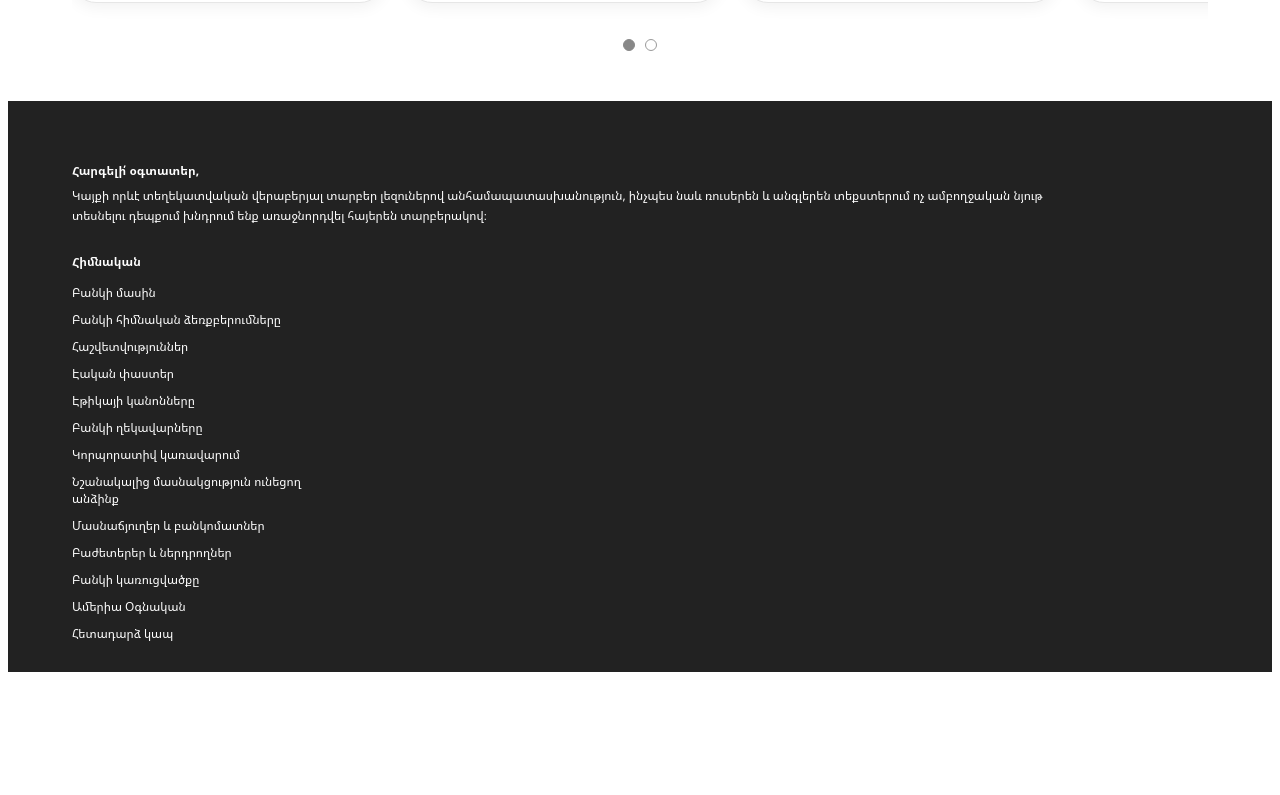
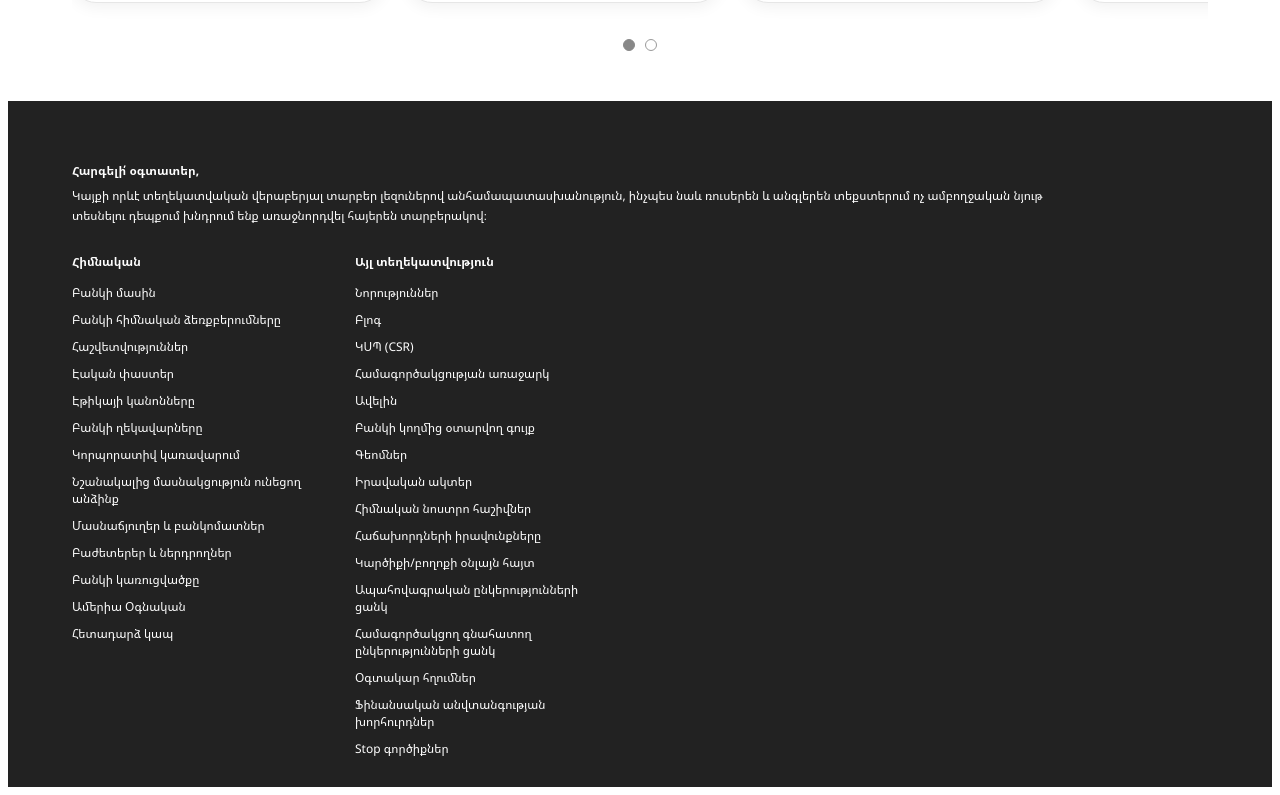
Before and after one commit to Artur-2013/AmeriaBank, a React (Vite) app in the folder Ameriabank/: page / in a window 1280 px wide. Shown: the part 4025-4820 px from the top of the page. Before the commit the page ends 4705 px from the top, so only its background shows below. Built offline with nearby package versions, Linux system fonts and the light colour scheme.

Commit message:
FooterText3

```diff
--- a/Ameriabank/src/components/Footer/Footer.jsx
+++ b/Ameriabank/src/components/Footer/Footer.jsx
@@ -16,6 +16,24 @@ const mainLinks = [
   "Ամերիա Օգնական",
   "Հետադարձ կապ",
 ];
+const infoLinks = [
+  "Նորություններ",
+  "Բլոգ",
+  "ԿՍՊ (CSR)",
+  "Համագործակցության առաջարկ",
+  "Ավելին",
+  "Բանկի կողմից օտարվող գույք",
+  "Գեոմներ",
+  "Իրավական ակտեր",
+  "Հիմնական նոստրո հաշիվներ",
+  "Հաճախորդների իրավունքները",
+  "Կարծիքի/բողոքի օնլայն հայտ",
+  "Ապահովագրական ընկերությունների ցանկ",
+  "Համագործակցող գնահատող ընկերությունների ցանկ",
+  "Օգտակար հղումներ",
+  "Ֆինանսական անվտանգության խորհուրդներ",
+  "Stop գործիքներ",
+];
 
 export default function Footer() {
   return (
@@ -29,6 +47,7 @@ export default function Footer() {
 
       <div className="footer__grid">
             <FooterColumn title="Հիմնական" links={mainLinks} />
+            <FooterColumn title="Այլ տեղեկատվություն" links={infoLinks} />
       </div>
     </footer>
   );
```
